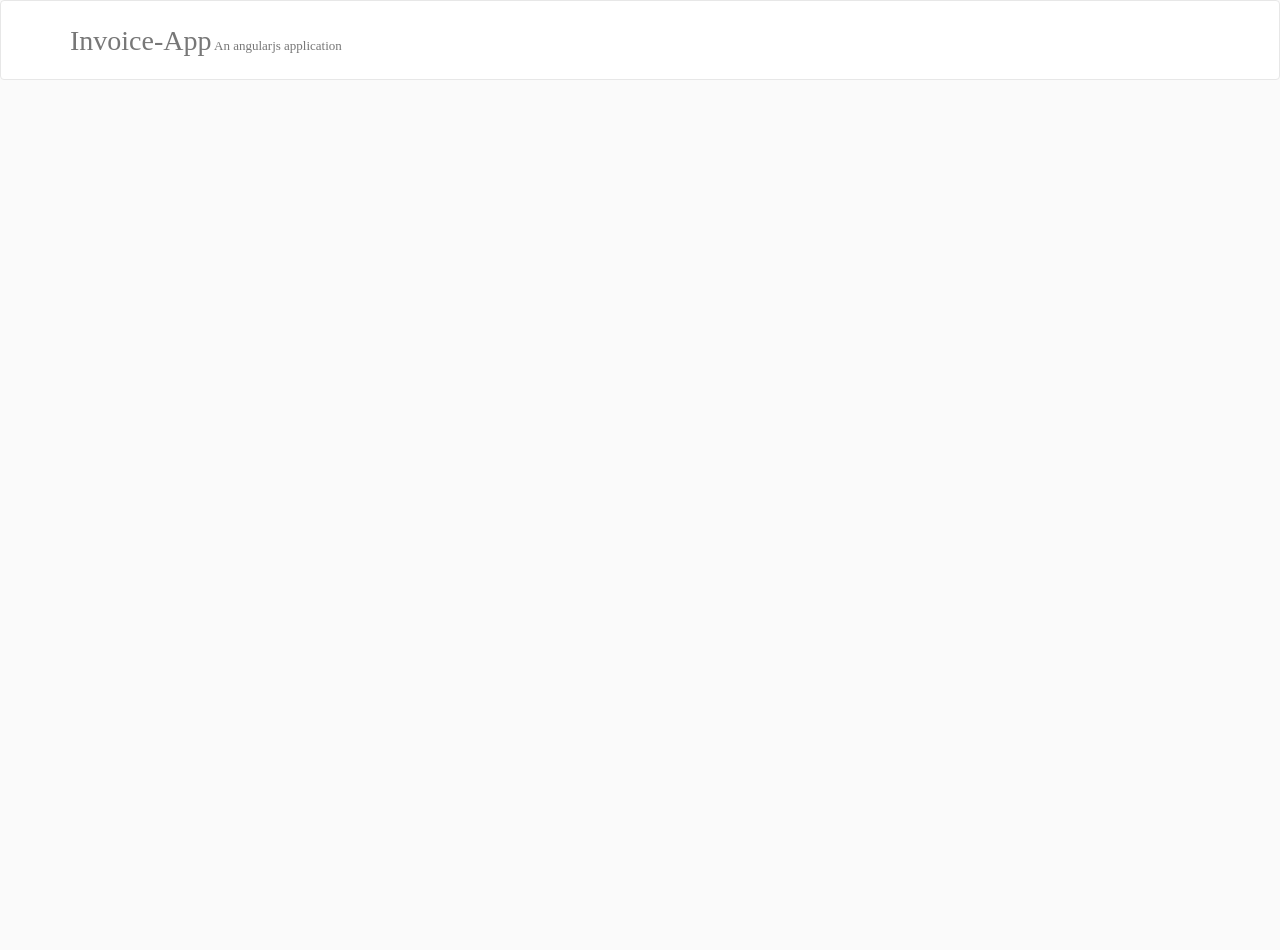
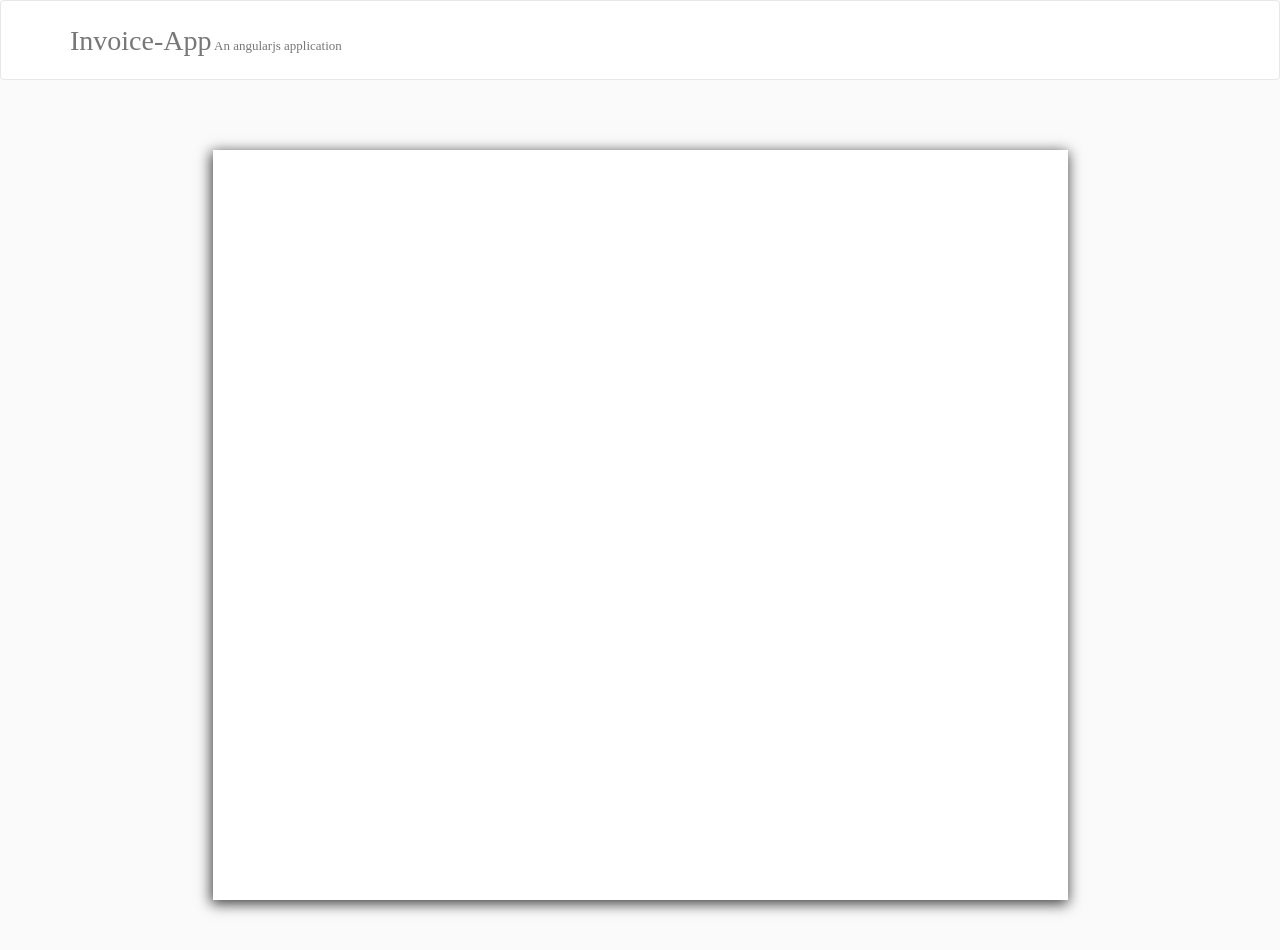
Before and after one commit to Raaj108/Invoice-App, a website: page index.html in a window 1280 px wide. Before the commit the page ends 800 px from the top, so only its background shows below. Drawn offline with nearby package versions, Linux system fonts and the light colour scheme.

Commit message:
addes style to wrapper class

```diff
--- a/_resources/styles/style.css
+++ b/_resources/styles/style.css
@@ -9,13 +9,25 @@ body {
     padding-top: 15px;
 }
 
-.navbar-brand{
+.navbar-brand {
     font-size: 28px;
     font-family: helvetica sans-serif;
 }
+
 .sub-title {
     font-weight: normal;
     line-height: 1;
     color: #777;
     font-size: 13px;
 }
+
+.wrapper {
+    background-color: white;
+    width: 75%;
+    margin: 50px auto;
+    padding: 20px 30px;
+    height: 750px;
+    -webkit-box-shadow: -1px 3px 13px 1px rgba(0, 0, 0, 0.75);
+    -moz-box-shadow: -1px 3px 13px 1px rgba(0, 0, 0, 0.75);
+    box-shadow: -1px 3px 13px 1px rgba(0, 0, 0, 0.75);
+}
```
